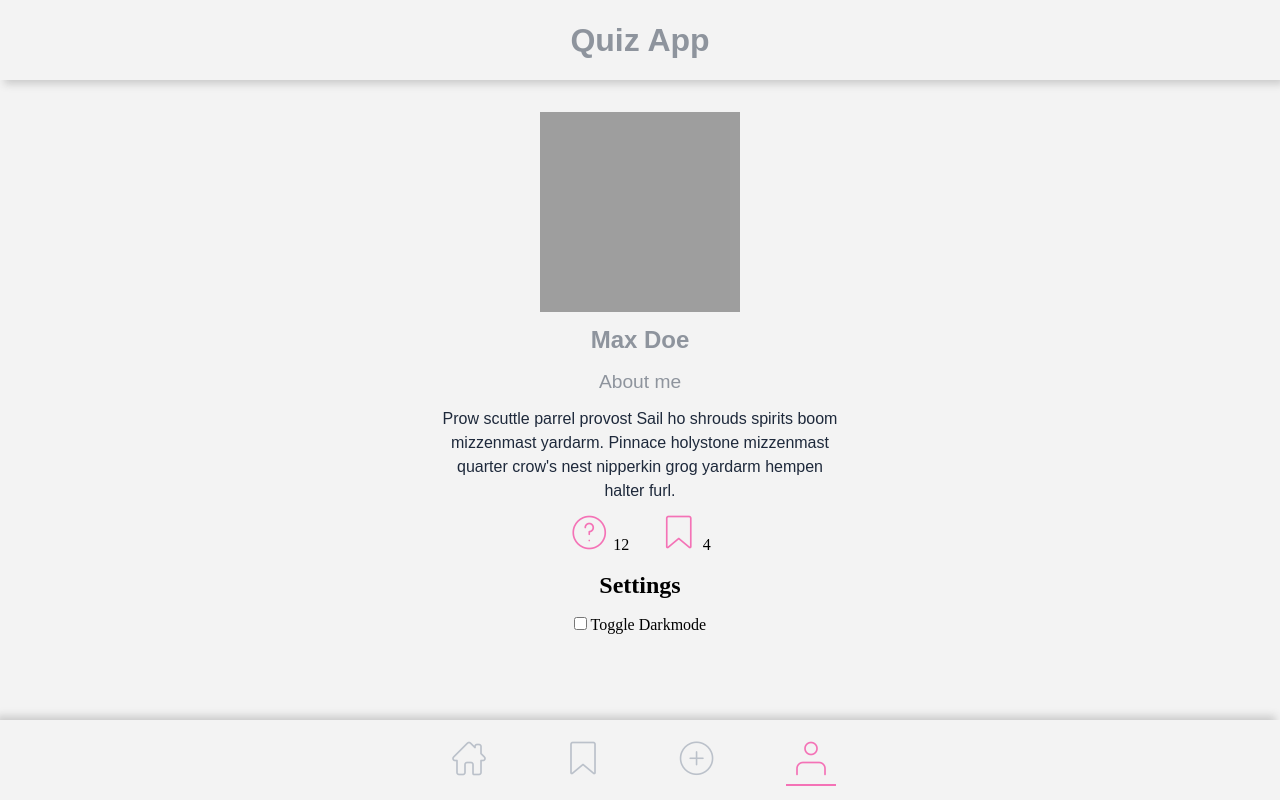
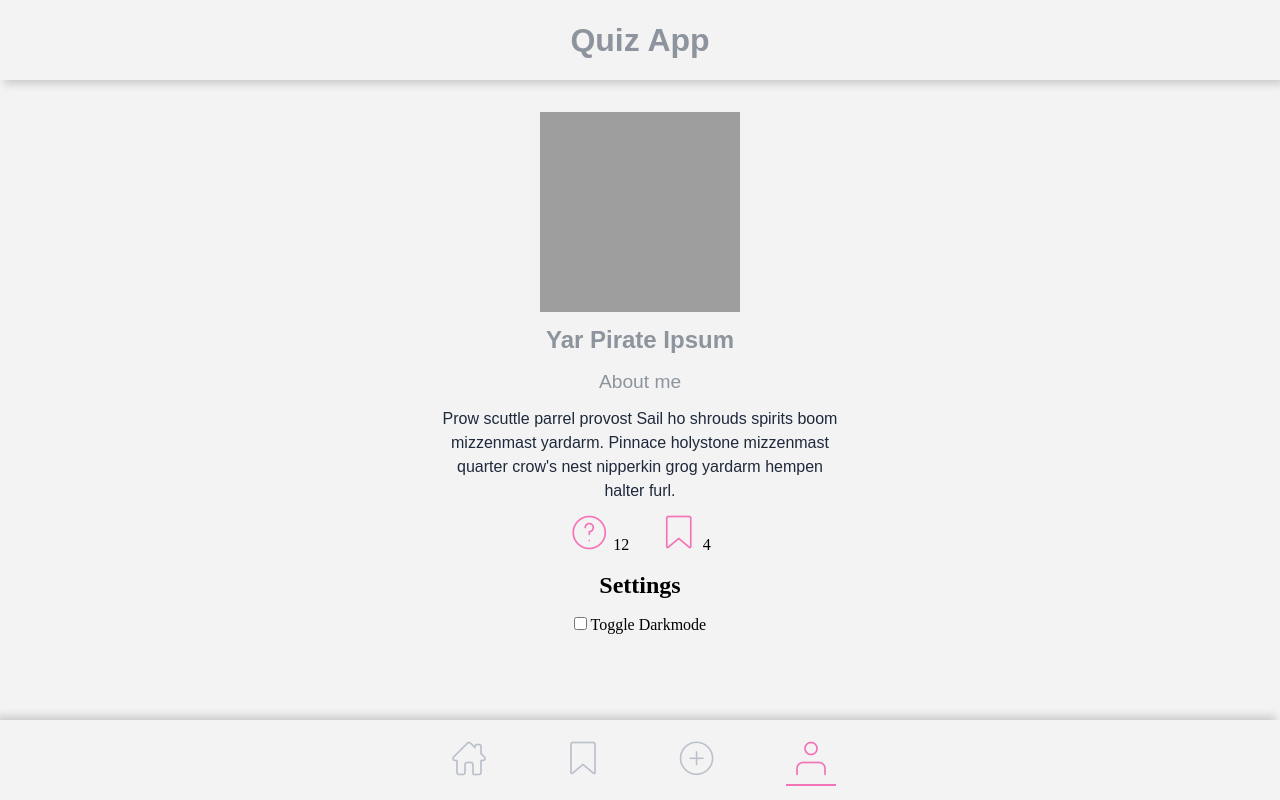
Before and after one commit to Stephan-mit-Ph/Quiz-App, a plain HTML site: page profile.html in a window 1280 px wide. Drawn offline with Linux system fonts and the light colour scheme; grey boxes are pictures that could not be loaded; files whose address does not match are found by name.

Commit message:
edit name

```diff
--- a/profile.html
+++ b/profile.html
@@ -18,7 +18,7 @@
         class="profile-card__img"
         src="https://source.unsplash.com/random/300x300?portrait"
         alt="profile image"/>
-      <h2 class="profile-card__name">Max Doe</h2>
+      <h2 class="profile-card__name">Yar Pirate Ipsum</h2>
       <h3 class="profile-card__about">About me</h3>
       <p class="profile__bio">
         Prow scuttle parrel provost Sail ho shrouds spirits boom mizzenmast yardarm.
```
